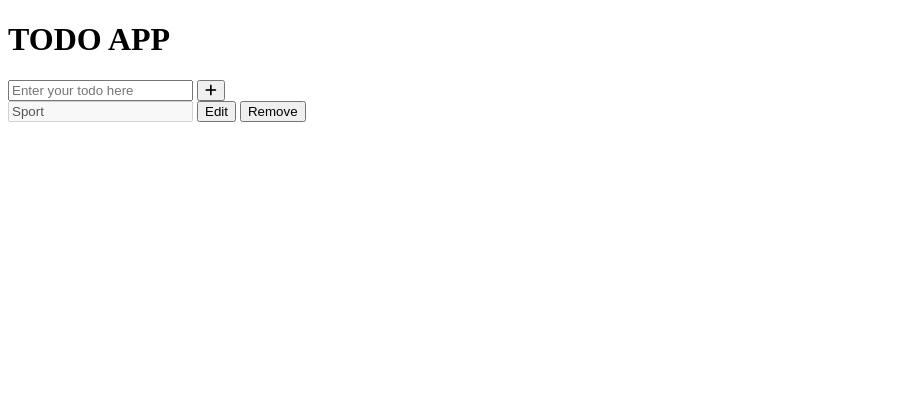
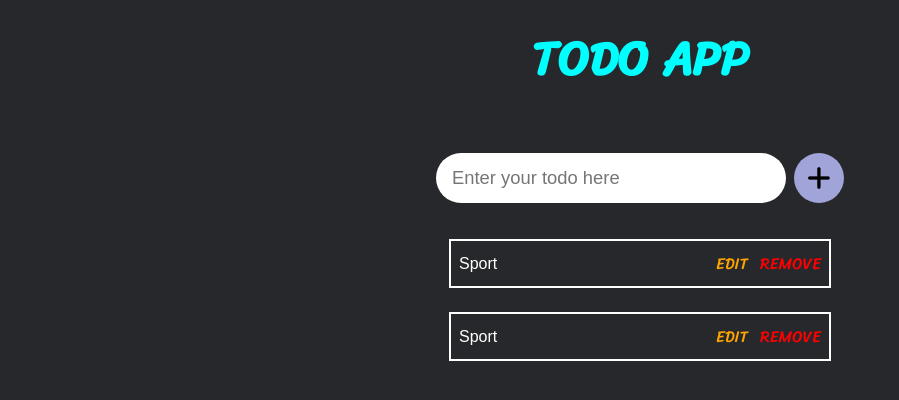
Before and after one commit to soham-dixit/simple-todo-app, a plain HTML site: page index.html in a window 1280 px wide. Shown: the whole page, without its empty margins (0-899 px from the left). Drawn offline with Linux system fonts and the light colour scheme.

Commit message:
Added css

```diff
--- a/css/style.css
+++ b/css/style.css
@@ -0,0 +1,104 @@
+* {
+    padding: 0;
+    margin: 0;
+    box-sizing: border-box;
+}
+
+body{
+    height: 100%;
+    background-color: #27282c;
+}
+
+h1{
+    font-size: 3rem;
+    font-weight: 50;
+    margin: 1rem 0 3rem;
+    text-align: center;
+}
+
+.heading{
+    font-family: 'Sriracha', cursive;
+    font-weight: 800;
+    color: aqua;
+}
+
+.inputDiv{
+    display: flex;
+    justify-content: center;
+    align-items: center;
+}
+
+.inputDiv .input{
+    padding: 0.5rem 1rem;
+    height: 50px;
+    outline: none;
+    border: none;
+    width: 350px;
+    font-size: 1.15rem;
+    margin: 0.25rem;
+    transition: .5s;
+    border-radius: 25px;
+}
+
+.addButton{
+    height: 50px;
+    width: 50px;
+    border-radius: 25px;
+    outline: none;
+    border: none;
+    background-color: #a0a4d9;
+    color: black;
+    margin: 0.25rem;
+    cursor: pointer;
+    transition: .5s;
+}
+
+.addButton:hover{
+    transform: rotate(90deg);
+    color: rgb(0, 255, 21);
+}
+
+.container{
+    display: flex;
+    flex-direction: column;
+    justify-content: center;
+    align-items: center;
+    text-align: center;
+    margin-top: 2rem;
+}
+
+.item{
+    padding: 0.5rem;
+    margin-bottom: 1.5rem;
+    border: 2px solid #fff;
+}
+
+.itemInput{
+    background: none;
+    outline: none;
+    color:#fff;
+    border:none;
+    width: 245px;
+    font-size: 1rem;
+}
+
+.editButton{
+    font-size: 1rem;
+    margin: 0 0.5rem;
+    font-family: 'Sriracha', cursive;
+    background: none;
+    outline: none;
+    color: orange;
+    border: none;
+    cursor: pointer;
+}
+
+.removeButton{
+    font-size: 1rem;
+    font-family: 'Sriracha', cursive;
+    background: none;
+    outline: none;
+    color: red;
+    border: none;
+    cursor: pointer;
+}
--- a/index.html
+++ b/index.html
@@ -9,18 +9,25 @@
     <link rel="stylesheet" href="css/style.css">
     <!-- font awesome -->
     <script src="https://kit.fontawesome.com/e83f3d7848.js" crossorigin="anonymous"></script>
+    <!-- Google Fonts -->
+    <link href="https://fonts.googleapis.com/css2?family=Sriracha&display=swap" rel="stylesheet">
 </head>
 <body>
     <h1 class="heading">TODO APP</h1>
     <div class="inputDiv">
         <input class="input" type="text" placeholder="Enter your todo here">
-        <button class="addButton"><i class="fas fa-plus"></i></button>
+        <button class="addButton"><i class="fas fa-plus fa-2x"></i></button>
     </div>
     <div class="container">
         <div class="item">
             <input type="text" class="itemInput" value="Sport" disabled>
-            <button class="editButton">Edit</button>
-            <button class="removeButton">Remove</button>
+            <button class="editButton">EDIT</button>
+            <button class="removeButton">REMOVE</button>
+        </div>
+        <div class="item">
+            <input type="text" class="itemInput" value="Sport" disabled>
+            <button class="editButton">EDIT</button>
+            <button class="removeButton">REMOVE</button>
         </div>
     </div>
     <script type="text/javascript" src="js/main.js"></script>
```
